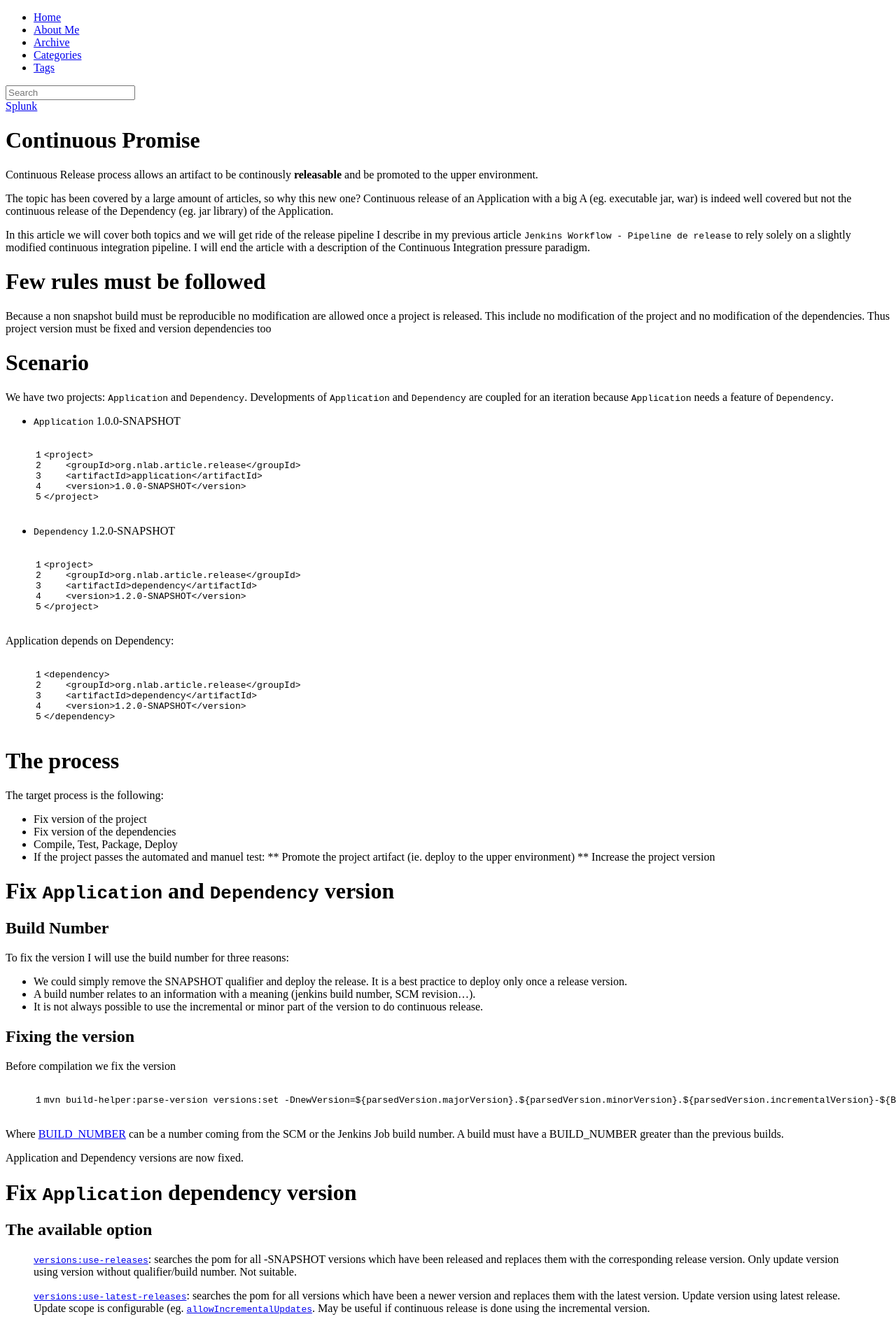
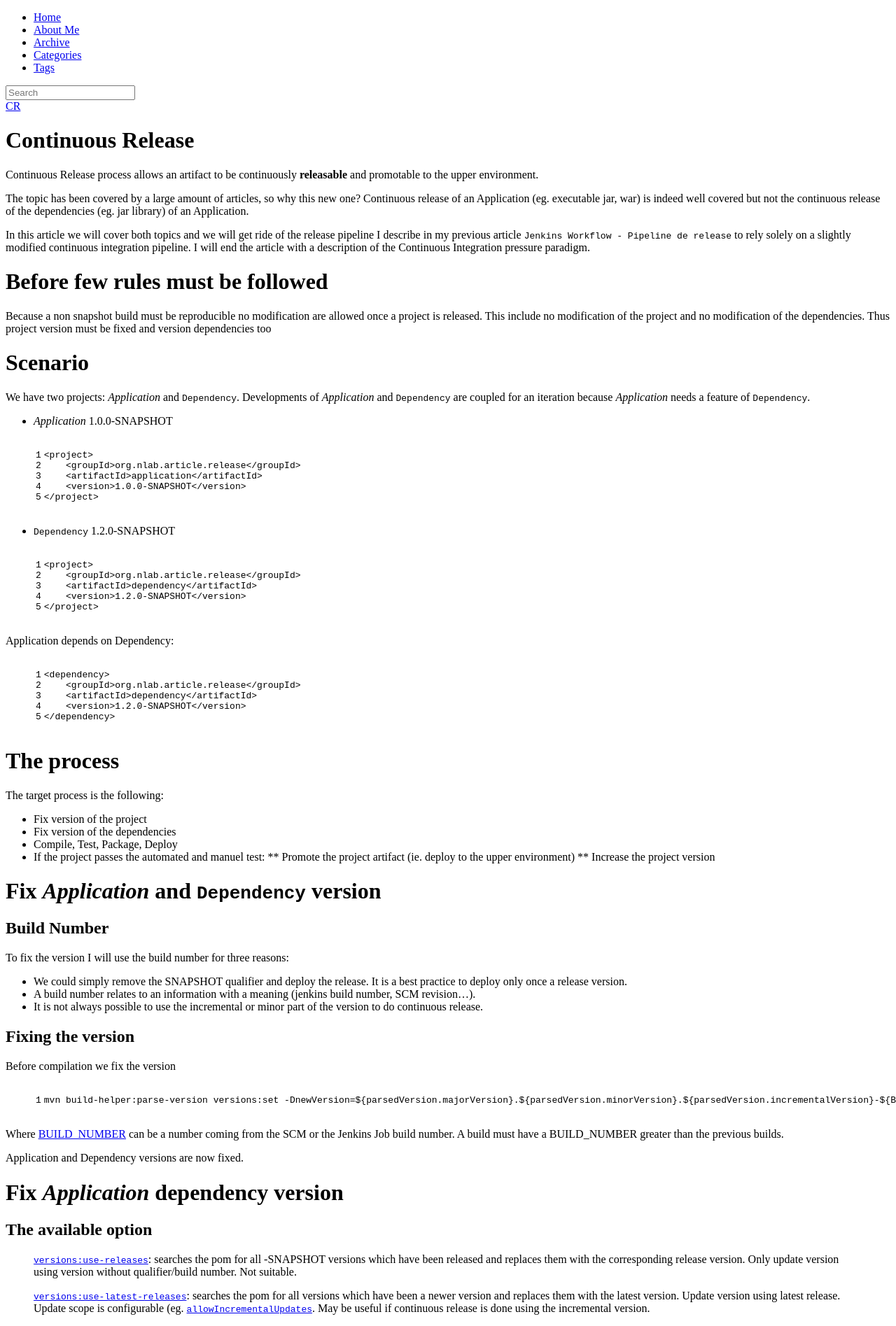
Before and after one commit to nithril/nithril.github.io, a Jekyll site: the page built from _posts/2015-06-28-continuous-release.markdown, in a window 1280 px wide. Shown: the top 1895 px of the page at 70% size. Built offline with Jekyll 4.4.1, drawn with Linux system fonts in a browser that asks for light colours; nearby versions of some CDN libraries; library files that are not in the unit come from our copies; comment, search, counter and statistics services are not loaded.

Commit message:
Continuous Release article

```diff
--- a/_posts/2015-06-28-continuous-release.markdown
+++ b/_posts/2015-06-28-continuous-release.markdown
@@ -1,16 +1,16 @@
 ---
 layout: post
-title:  "Continuous Promise<Release>"
+title:  "Continuous Release"
 date:   2015-06-28 10:18:46
-categories: Splunk
+categories: CR
 comments: true
 ---
 
 
-Continuous Release process allows an artifact to be continously **releasable** and be promoted to the upper environment.
+Continuous Release process allows an artifact to be continuously **releasable** and promotable to the upper environment.
 
-The topic has been covered by a large amount of articles, so why this new one? Continuous release of an Application with a big A (eg. executable jar, war)
-   is indeed well covered but not the continuous release of the Dependency (eg. jar library) of the Application.
+The topic has been covered by a large amount of articles, so why this new one? Continuous release of an Application (eg. executable jar, war)
+   is indeed well covered but not the continuous release of the dependencies (eg. jar library) of an Application.
 
 In this article we will cover both topics and we will get ride of the release pipeline I describe in my previous article `Jenkins Workflow - Pipeline de release` to
 rely solely on a slightly modified continuous integration pipeline. I will end the article with a description of the Continuous Integration pressure paradigm.
@@ -19,7 +19,7 @@ rely solely on a slightly modified continuous integration pipeline. I will end t
 <!--more-->
 
 
-# Few rules must be followed
+# Before few rules must be followed
 
 Because a non snapshot build must be reproducible no modification are allowed once a project is released. This include no modification of the project and no modification
   of the dependencies. Thus project version must be fixed and version dependencies too
@@ -27,10 +27,10 @@ Because a non snapshot build must be reproducible no modification are allowed on
 
 # Scenario
 
-We have two projects: `Application` and `Dependency`. Developments of `Application` and `Dependency` are coupled for an iteration
-because `Application` needs a feature of `Dependency`.
+We have two projects: *Application* and `Dependency`. Developments of *Application* and `Dependency` are coupled for an iteration
+because *Application* needs a feature of `Dependency`.
 
-* `Application` 1.0.0-SNAPSHOT
+* *Application* 1.0.0-SNAPSHOT
 {% highlight xml linenos %}
 <project>
     <groupId>org.nlab.article.release</groupId>
@@ -69,7 +69,7 @@ The target process is the following:
 
 
 
-# Fix `Application` and `Dependency` version
+# Fix *Application* and `Dependency` version
 
 ## Build Number
 
@@ -91,7 +91,7 @@ A build must have a BUILD_NUMBER greater than the previous builds.
 Application and Dependency versions are now fixed.
 
 
-# Fix `Application` dependency version
+# Fix *Application* dependency version
 
 ## The available option
 
@@ -113,7 +113,7 @@ Note: All goals does not supports Maven properties defined in the root pom and u
 
 ## Fixing the dependency version
 
-The only suitable option is the goal `versions:resolve-ranges`. `Application` must depend on `Dependency` using a [version range](https://maven.apache.org/enforcer/enforcer-rules/versionRanges.html) instead of a SNAPSHOT.
+The only suitable option is the goal `versions:resolve-ranges`. *Application* must depend on `Dependency` using a [version range](https://maven.apache.org/enforcer/enforcer-rules/versionRanges.html) instead of a SNAPSHOT.
 In our case the range is `[1.2.0,1.2.0-99999]`:
 
 {% highlight xml linenos %}
@@ -125,7 +125,7 @@ In our case the range is `[1.2.0,1.2.0-99999]`:
 {% endhighlight %}
 
 
-The `Application` now depends only on deployed version of `Dependency` and no longer depends on a SNAPSHOT dependency.
+The *Application* now depends only on deployed version of `Dependency` and no longer depends on a SNAPSHOT dependency.
 
 To fix the range we call the `resolve-ranges` goal:
 
@@ -150,32 +150,32 @@ The dependency version is now fixed.
 # Benefit of this process
 
 
-As stated above, the `Application` now depends only on deployed version of `Dependency` and no longer depends on a SNAPSHOT dependency.
-Thus only release deployed through the CI process can be used by `Application`.
+As stated above, the *Application* now depends only on deployed version of `Dependency` and no longer depends on a SNAPSHOT dependency.
+Thus only release deployed through the CI process can be used by *Application*.
 
 
 
 # Continuous Integration Pressure
 
-The drawback of SNAPSHOT and version range is their volatile nature. A build or the tests of `Application` may failed because
+The drawback of SNAPSHOT and version range is their volatile nature. A build or the tests of *Application* may failed because
  a new version of `Dependency` is deployed.
 
-The Continuous Integration Pressure is the concept that a every `Application` that depend on `Dependency` must test the integration
+The Continuous Integration Pressure is the concept that a every *Application* that depend on `Dependency` must test the integration
  with `Dependency` when a new version is deployed prior to integrating this new version.
 
- On the CI side, a new version of `Dependency` will automatically trigger the integration test of all `Application` that depend on it.
+ On the CI side, a new version of `Dependency` will automatically trigger the integration test of all *Application* that depend on it.
 
 There is different level.
 
 
-## `Application` depends on `Dependency` using a version range
+## *Application* depends on `Dependency` using a version range
 
-On the CI side, a new version of `Dependency` will automatically trigger the pipelines of `Application` that depend on it. As `Application` is using a range, the build will
+On the CI side, a new version of `Dependency` will automatically trigger the pipelines of *Application* that depend on it. As *Application* is using a range, the build will
 use the latest build number. No modification of the above process is needed.
 
-## `Application` depends on `Dependency` using a fixed version
+## *Application* depends on `Dependency` using a fixed version
 
-On the CI side, a new version of `Dependency` will automatically trigger the integration pipelines of `Application` that depend on it.
+On the CI side, a new version of `Dependency` will automatically trigger the integration pipelines of *Application* that depend on it.
 This integration pipeline :
 * Updates the fixed version of `Dependency`
 * Launches the test
--- a/assets/themes/Snail/css/pages/journal.css
+++ b/assets/themes/Snail/css/pages/journal.css
@@ -124,7 +124,7 @@
 	font-size:16px;
 }
 .the-article blockquote::before,.the-article blockquote::after {
-	font-size:60px;
+	font-size:35px;
 	font-family:georgia,serif;
 	color:#999;
 }
```
